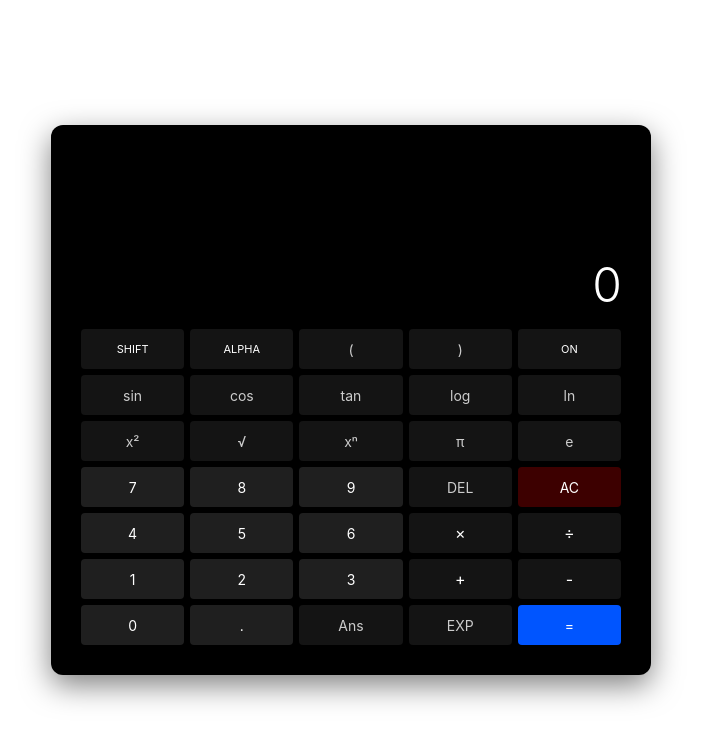
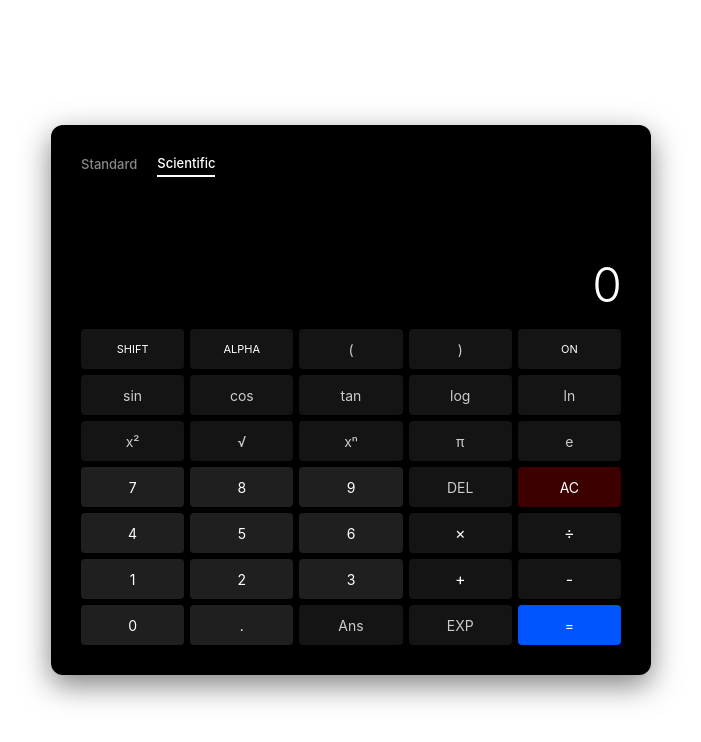
Before and after one commit to darwin-kolisi/calculator, a website with bundled scripts: page src/index.html in a window 1280 px wide. Shown: the whole page, without its empty margins (289-990 px from the left). Built offline with nearby package versions, Linux system fonts and the light colour scheme.

Commit message:
Add header

```diff
--- a/src/index.html
+++ b/src/index.html
@@ -8,6 +8,13 @@
   </head>
   <body>
     <main class="calculator-panel">
+      <header class="calc-header">
+        <nav class="calc-nav">
+          <button class="nav-btn">Standard</button>
+          <button class="nav-btn active">Scientific</button>
+        </nav>
+      </header>
+
       <section class="display-area">
         <output class="previous-equation" id="display-history"></output>
         <output class="current-result" id="display-main">0</output>
--- a/src/style.css
+++ b/src/style.css
@@ -24,6 +24,57 @@ main.calculator-panel {
   flex-direction: column;
   box-shadow: 0px 10px 30px rgba(0, 0, 0, 0.5);
   justify-content: flex-end;
+}
+
+.calc-header {
+  margin-bottom: 10px;
+  width: 100%;
+}
+
+.calc-nav {
+  display: flex;
+  gap: 20px;
+}
+
+.nav-btn {
+  background: none;
+  border: none;
+  color: #888888;
+  font-size: 13px;
+  font-weight: 500;
+  cursor: pointer;
+  padding-bottom: 4px;
+}
+
+.nav-btn.active {
+  color: white;
+  border-bottom: 2px solid white;
+}
+
+.display-area {
+  width: 100%;
+  text-align: right;
+  margin-bottom: 15px;
+  flex-grow: 1;
+  display: flex;
+  flex-direction: column;
+  justify-content: flex-end;
+}
+
+.previous-equation {
+  color: #888888;
+  font-size: 13px;
+  margin-bottom: 4px;
+  height: 20px;
+}
+
+.current-result {
+  color: #ffffff;
+  font-size: 48px;
+  font-weight: 300;
+  letter-spacing: -1px;
+  word-wrap: break-word;
+  word-break: break-all;
 }
 
 .display-area {
```
